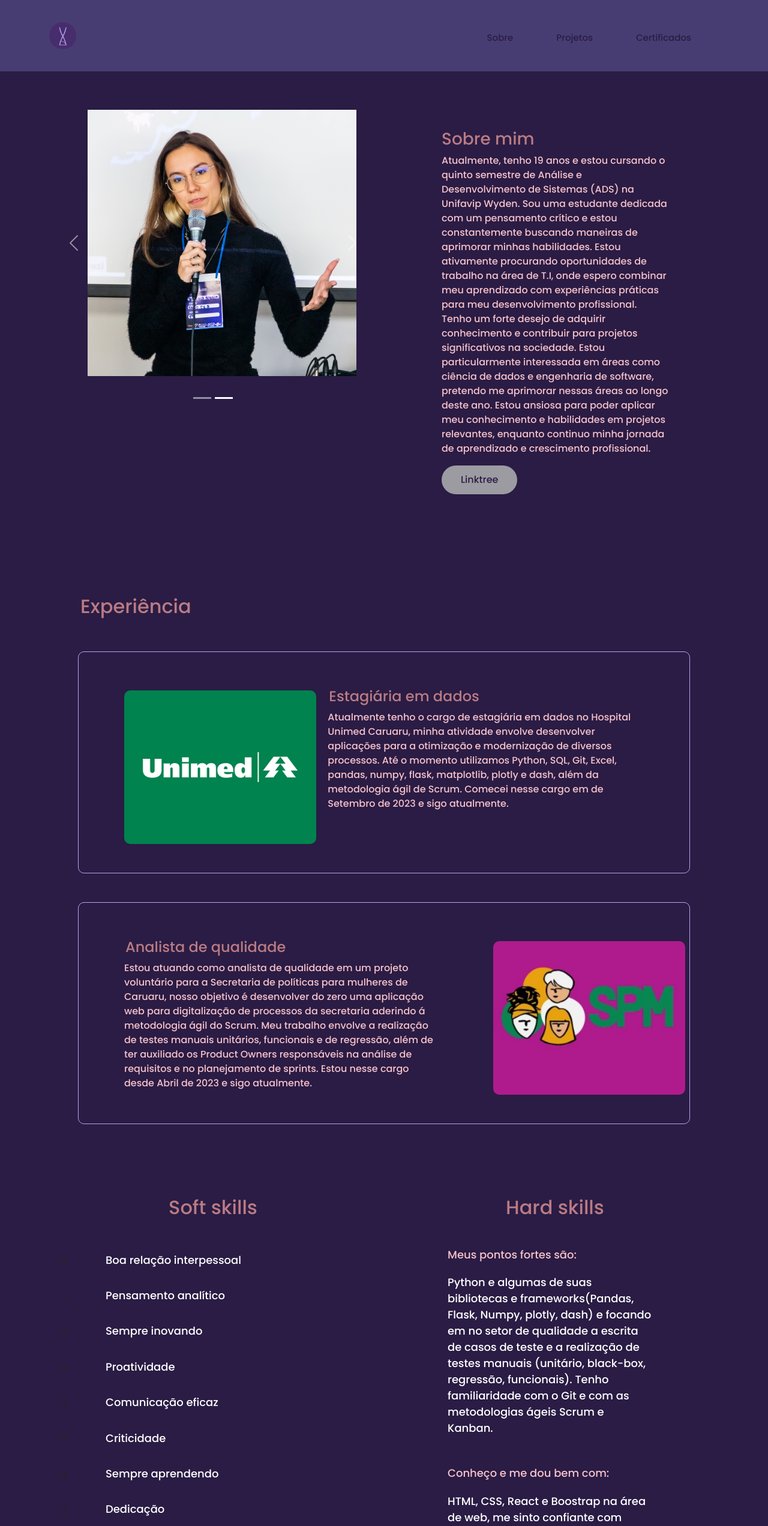
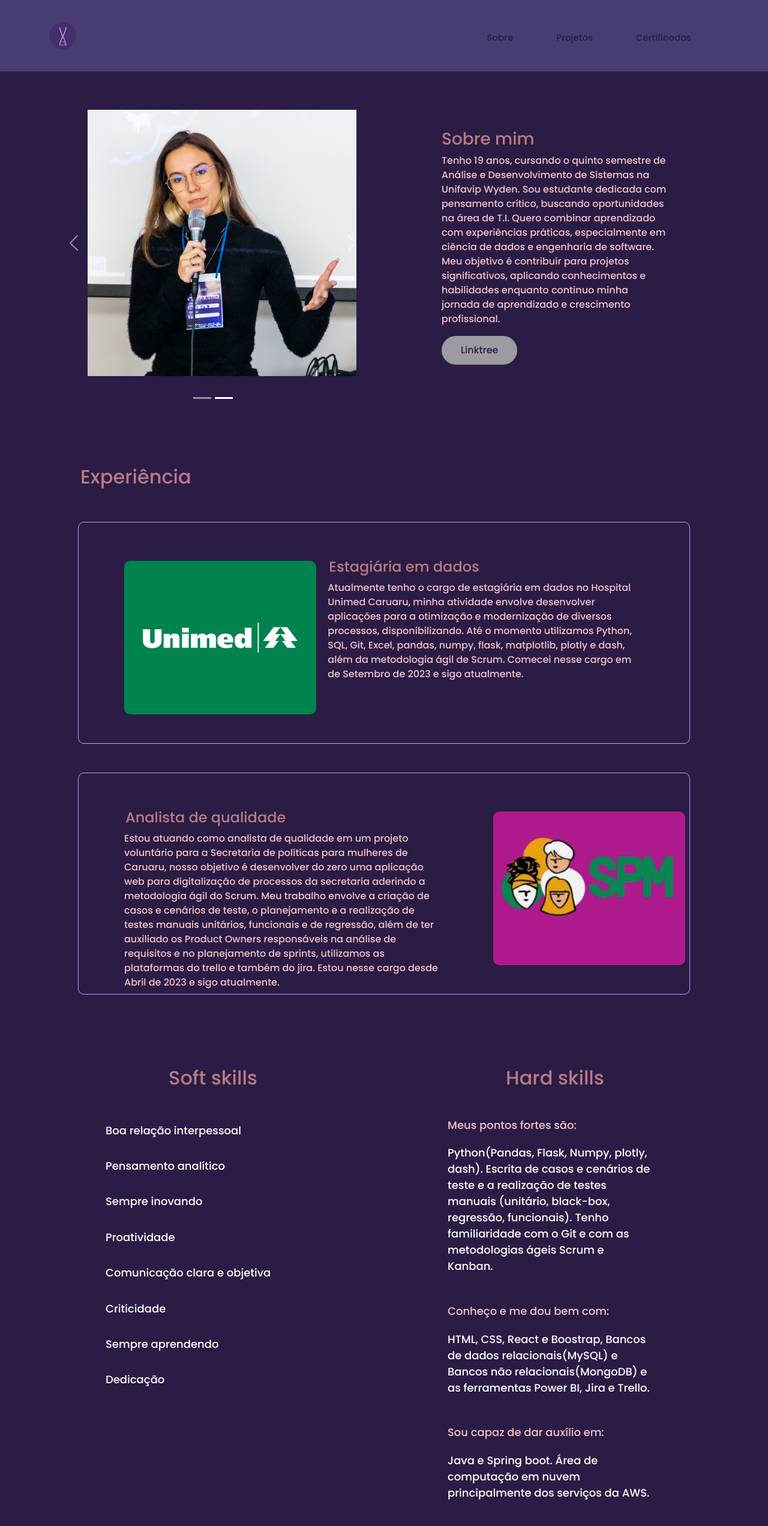
Before and after one commit to AIROTIVBR/novo, a React (Create React App) app: page /#/ in a window 1280 px wide. Shown: the top 2544 px of the page at 60% size. Built offline with nearby package versions, Linux system fonts and the light colour scheme.

Commit message:
adição do ícone da página,alteração do nome da página e atualização do conteúdo

```diff
--- a/public/index.html
+++ b/public/index.html
@@ -2,7 +2,7 @@
 <html lang="en">
   <head>
     <meta charset="utf-8" />
-    <link rel="icon" href="%PUBLIC_URL%/favicon.ico" />
+    <link rel="icon" href="./Logo.png" />
     <meta name="viewport" content="width=device-width, initial-scale=1" />
     <meta name="theme-color" content="#000000" />
     <meta
@@ -24,7 +24,7 @@
       work correctly both with client-side routing and a non-root public URL.
       Learn how to configure a non-root public URL by running `npm run build`.
     -->
-    <title>React App</title>
+    <title>Portfolio - Vitória Amorim</title>
   </head>
   <body>
     <noscript>You need to enable JavaScript to run this app.</noscript>
--- a/src/Coomponents/Sobre.js
+++ b/src/Coomponents/Sobre.js
@@ -39,12 +39,10 @@ import './assets/style/style.css';
                 </Col>
                 <Col xs lg="6" className="sobre">
                     <h3 className="titulo">Sobre mim</h3>
-                    <p className="text">Atualmente, tenho 19 anos e estou cursando o quinto semestre de Análise e Desenvolvimento de Sistemas (ADS) na Unifavip Wyden.
-                     Sou uma estudante dedicada com um pensamento crítico e estou constantemente buscando maneiras de aprimorar minhas habilidades.
-                     Estou ativamente procurando oportunidades de trabalho na área de T.I, onde espero combinar meu aprendizado com experiências práticas para meu desenvolvimento profissional.
-                     Tenho um forte desejo de adquirir conhecimento e contribuir para projetos significativos na sociedade.
-                     Estou particularmente interessada em áreas como ciência de dados e engenharia de software, pretendo me aprimorar nessas áreas ao longo deste ano.
-                     Estou ansiosa para poder aplicar meu conhecimento e habilidades em projetos relevantes, enquanto continuo minha jornada de aprendizado e crescimento profissional.</p>
+                    <p className="text">Tenho 19 anos, cursando o quinto semestre de Análise e Desenvolvimento de Sistemas na Unifavip Wyden.
+                    Sou estudante dedicada com pensamento crítico, buscando oportunidades na área de T.I. Quero combinar aprendizado com experiências práticas,
+                    especialmente em ciência de dados e engenharia de software. Meu objetivo é contribuir para projetos significativos, aplicando conhecimentos e
+                    habilidades enquanto continuo minha jornada de aprendizado e crescimento profissional.</p>
                     <Link to="https://linktr.ee/vitoriamorim" target="blank" rel="noopener noreferrer">
                             <button className="button">
                                 <span className="button-content">Linktree</span>
@@ -68,7 +66,7 @@ import './assets/style/style.css';
                     <h4 className="exp">Estagiária em dados</h4>
                     <p className="text-exp">
                         Atualmente tenho o cargo de estagiária em dados no Hospital Unimed Caruaru, minha atividade envolve desenvolver aplicações para a otimização
-                         e modernização de diversos processos. Até o momento utilizamos Python, SQL, Git, Excel, pandas, numpy, flask, matplotlib, plotly e dash,
+                         e modernização de diversos processos, disponibilizando. Até o momento utilizamos Python, SQL, Git, Excel, pandas, numpy, flask, matplotlib, plotly e dash,
                          além da metodologia ágil de Scrum.
                          Comecei nesse cargo em de Setembro de 2023 e sigo atualmente.
                     </p>
@@ -79,9 +77,9 @@ import './assets/style/style.css';
                     <h4 className="exp">Analista de qualidade</h4>
                     <p className="text-exp">
                         Estou atuando como analista de qualidade em um projeto voluntário para a Secretaria de políticas para mulheres de Caruaru,
-                        nosso objetivo é desenvolver do zero uma aplicação web para digitalização de processos da secretaria aderindo á metodologia ágil do Scrum.
-                        Meu trabalho envolve a realização de testes manuais unitários, funcionais e de regressão, além de ter auxiliado os Product Owners responsáveis
-                        na análise de requisitos e no planejamento de sprints. Estou nesse cargo desde Abril de 2023 e sigo atualmente.
+                        nosso objetivo é desenvolver do zero uma aplicação web para digitalização de processos da secretaria aderindo a metodologia ágil do Scrum.
+                        Meu trabalho envolve a criação de casos e cenários de teste, o planejamento e a realização de testes manuais unitários, funcionais e de regressão, além de ter auxiliado os Product Owners responsáveis
+                        na análise de requisitos e no planejamento de sprints, utilizamos as plataformas do trello e também do jira. Estou nesse cargo desde Abril de 2023 e sigo atualmente.
                     </p>
                 </Col>
                 <Col xs lg="4">
@@ -107,7 +105,7 @@ import './assets/style/style.css';
                         <li><p className="skills">Pensamento analítico</p></li>
                         <li><p className="skills">Sempre inovando</p></li>
                         <li><p className="skills">Proatividade</p></li>
-                        <li><p className="skills">Comunicação eficaz</p></li>
+                        <li><p className="skills">Comunicação clara e objetiva</p></li>
                         <li><p className="skills">Criticidade</p></li>
                         <li><p className="skills">Sempre aprendendo</p></li>
                         <li><p className="skills">Dedicação</p></li>
@@ -117,17 +115,15 @@ import './assets/style/style.css';
                     <h2 className="tituloskills">Hard skills</h2>
                     <div className="espc">
                     <p className="minitil">Meus pontos fortes são:</p>
-                    <p className="skills">Python e algumas de suas bibliotecas e frameworks(Pandas, Flask, Numpy, plotly, dash) e focando em no setor de qualidade a
-                    escrita de casos de teste e a realização de testes manuais (unitário, black-box, regressão, funcionais). Tenho familiaridade com o Git e com as metodologias
-                    ágeis Scrum e Kanban.</p>
+                    <p className="skills">Python(Pandas, Flask, Numpy, plotly, dash). Escrita de casos e cenários de teste e a realização de testes manuais
+                    (unitário, black-box, regressão, funcionais). Tenho familiaridade com o Git e com as metodologias ágeis Scrum e Kanban.</p>
                     <br></br>
                     <p className="minitil">Conheço e me dou bem com:</p>
-                    <p className="skills">HTML, CSS, React e Boostrap na área de web, me sinto confiante com Bancos de dados relacionais(MySQL) e
-                    Bancos não relacionais(MongoDB).Assim como Power BI para a análise exploratória de dados.</p>
+                    <p className="skills">HTML, CSS, React e Boostrap, Bancos de dados relacionais(MySQL) e
+                    Bancos não relacionais(MongoDB) e as ferramentas Power BI, Jira e Trello.</p>
                     <br></br>
                     <p className="minitil">Sou capaz de dar auxílio em:</p>
-                    <p className="skills">Java e Spring boot. Tenho conhecimentos teóricos
-                     bem fundamentados na área de nuvem principalmente dos serviços da AWS,não possuo muita experiência. </p>
+                    <p className="skills">Java e Spring boot. Área de computação em nuvem principalmente dos serviços da AWS. </p>
                     </div>
                 </Col>
                 <Row className="footer"></Row>
```
Also changed, not shown: public/Logo.png (added).
